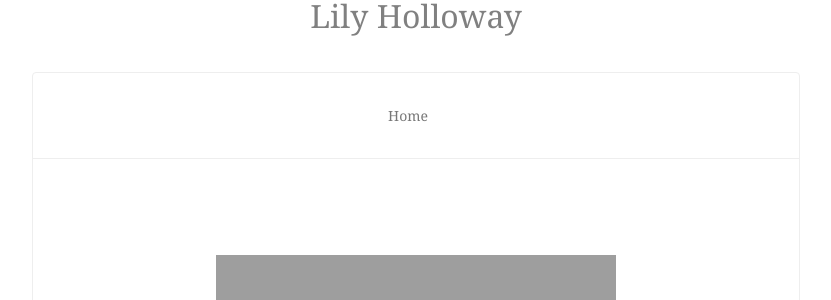
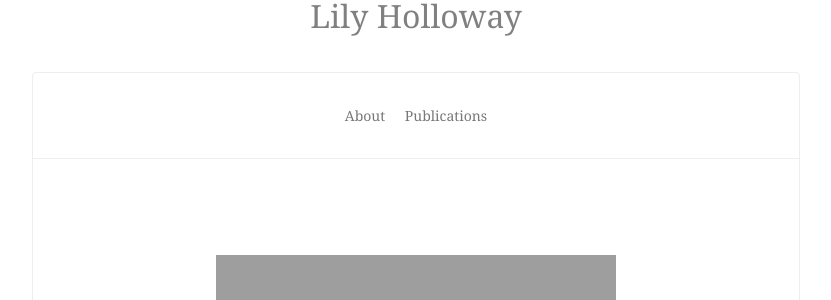
Before and after one commit to lilyholloway/lilyholloway.github.io, a Jekyll site: the page built from index.html, in a window 1280 px wide. Shown: the part 156-456 px from the top of the page, without its empty margins (224-1055 px from the left). Built offline with Jekyll 4.4.1, drawn with Linux system fonts in a browser that asks for light colours; nearby versions of some CDN libraries.

Commit message:
Update _config.yml

```diff
--- a/_config.yml
+++ b/_config.yml
@@ -8,11 +8,11 @@ google_analytics: # Set tracking, remove from /javascripts/basic.js if unwanted.
 share:            false # Turn on twitter and facebook share buttons
 
 links:
-  - name:         Home
+  - name:         About
     url:          /
     external:     false
-  - name:
-    url:          /
+  - name:         Publications
+    url:          /cv
     external:     false
 # ------------ CONFIGURABLE END ------------
 
```
